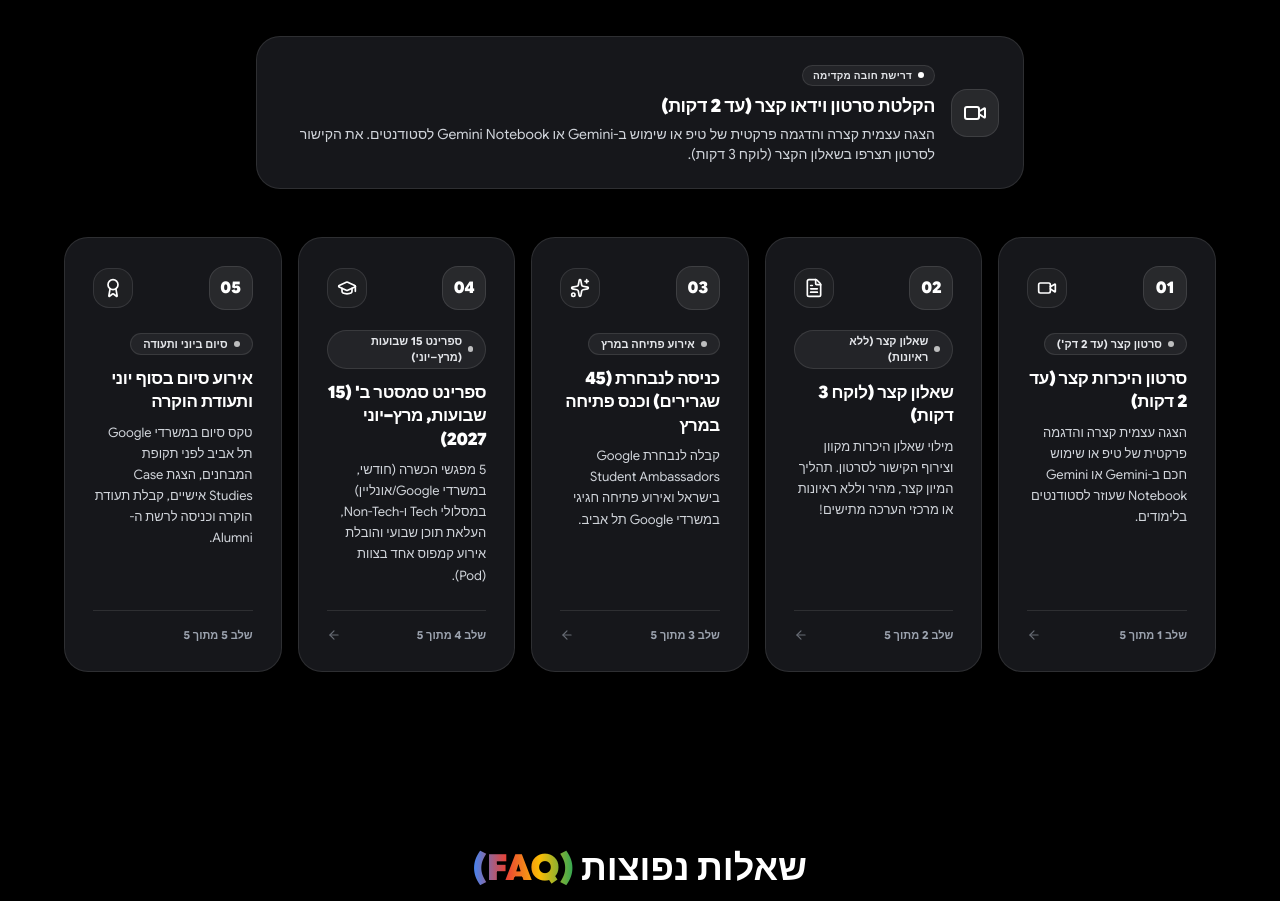
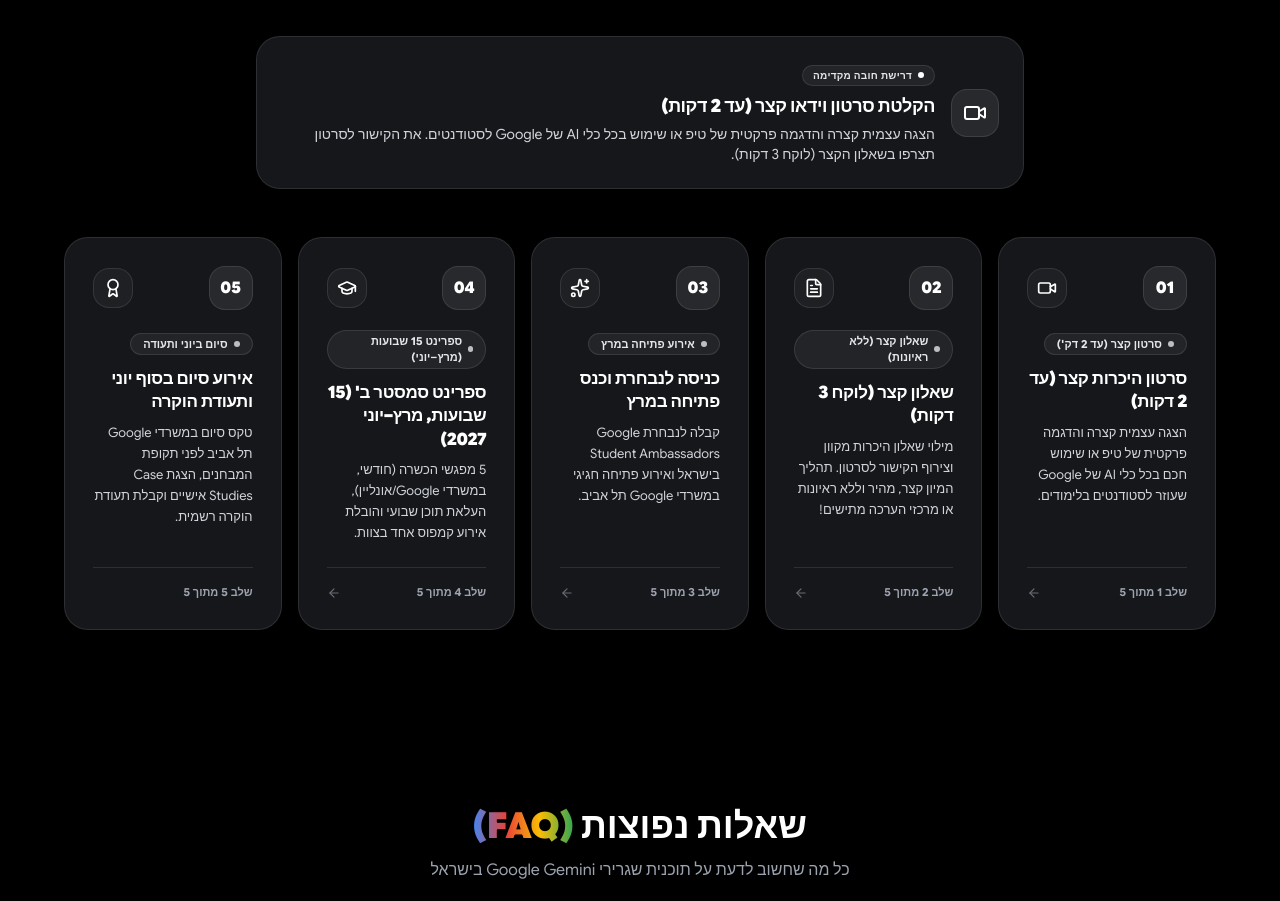
Before and after one commit to danielgrunitech/ambassadors, a React (Vite) app: page / in a window 1280 px wide. Shown: the part 5480-6381 px from the top of the page. Built offline with nearby package versions, Linux system fonts and the light colour scheme; a web font is replaced by a local one.

Commit message:
chore(timeline): generalize video tool to Google AI tool, remove ambassador count, tracks, Pod, and alumni mention

```diff
--- a/src/components/ProgramTimeline.tsx
+++ b/src/components/ProgramTimeline.tsx
@@ -55,7 +55,7 @@ export const ProgramTimeline: React.FC = () => {
               הקלטת סרטון וידאו קצר (עד 2 דקות)
             </h4>
             <p className="font-google-body text-xs sm:text-sm text-gray-300 leading-relaxed font-normal">
-              הצגה עצמית קצרה והדגמה פרקטית של טיפ או שימוש ב-Gemini או Gemini Notebook לסטודנטים. את הקישור לסרטון תצרפו בשאלון הקצר (לוקח 3 דקות).
+              הצגה עצמית קצרה והדגמה פרקטית של טיפ או שימוש בכל כלי AI של Google לסטודנטים. את הקישור לסרטון תצרפו בשאלון הקצר (לוקח 3 דקות).
             </p>
           </div>
         </div>
--- a/src/data/content.ts
+++ b/src/data/content.ts
@@ -217,7 +217,7 @@ export const PROGRAM_STEPS = [
   {
     step: '01',
     title: 'סרטון היכרות קצר (עד 2 דקות)',
-    description: 'הצגה עצמית קצרה והדגמה פרקטית של טיפ או שימוש חכם ב-Gemini או Gemini Notebook שעוזר לסטודנטים בלימודים.'
+    description: 'הצגה עצמית קצרה והדגמה פרקטית של טיפ או שימוש חכם בכל כלי AI של Google שעוזר לסטודנטים בלימודים.'
   },
   {
     step: '02',
@@ -226,18 +226,18 @@ export const PROGRAM_STEPS = [
   },
   {
     step: '03',
-    title: 'כניסה לנבחרת (45 שגרירים) וכנס פתיחה במרץ',
+    title: 'כניסה לנבחרת וכנס פתיחה במרץ',
     description: 'קבלה לנבחרת Google Student Ambassadors בישראל ואירוע פתיחה חגיגי במשרדי Google תל אביב.'
   },
   {
     step: '04',
     title: 'ספרינט סמסטר ב\' (15 שבועות, מרץ–יוני 2027)',
-    description: '5 מפגשי הכשרה (חודשי, במשרדי Google/אונליין) במסלולי Tech ו-Non-Tech, העלאת תוכן שבועי והובלת אירוע קמפוס אחד בצוות (Pod).'
+    description: '5 מפגשי הכשרה (חודשי, במשרדי Google/אונליין), העלאת תוכן שבועי והובלת אירוע קמפוס אחד בצוות.'
   },
   {
     step: '05',
     title: 'אירוע סיום בסוף יוני ותעודת הוקרה',
-    description: 'טקס סיום במשרדי Google תל אביב לפני תקופת המבחנים, הצגת Case Studies אישיים, קבלת תעודת הוקרה וכניסה לרשת ה-Alumni.'
+    description: 'טקס סיום במשרדי Google תל אביב לפני תקופת המבחנים, הצגת Case Studies אישיים וקבלת תעודת הוקרה רשמית.'
   }
 ];
 
```
